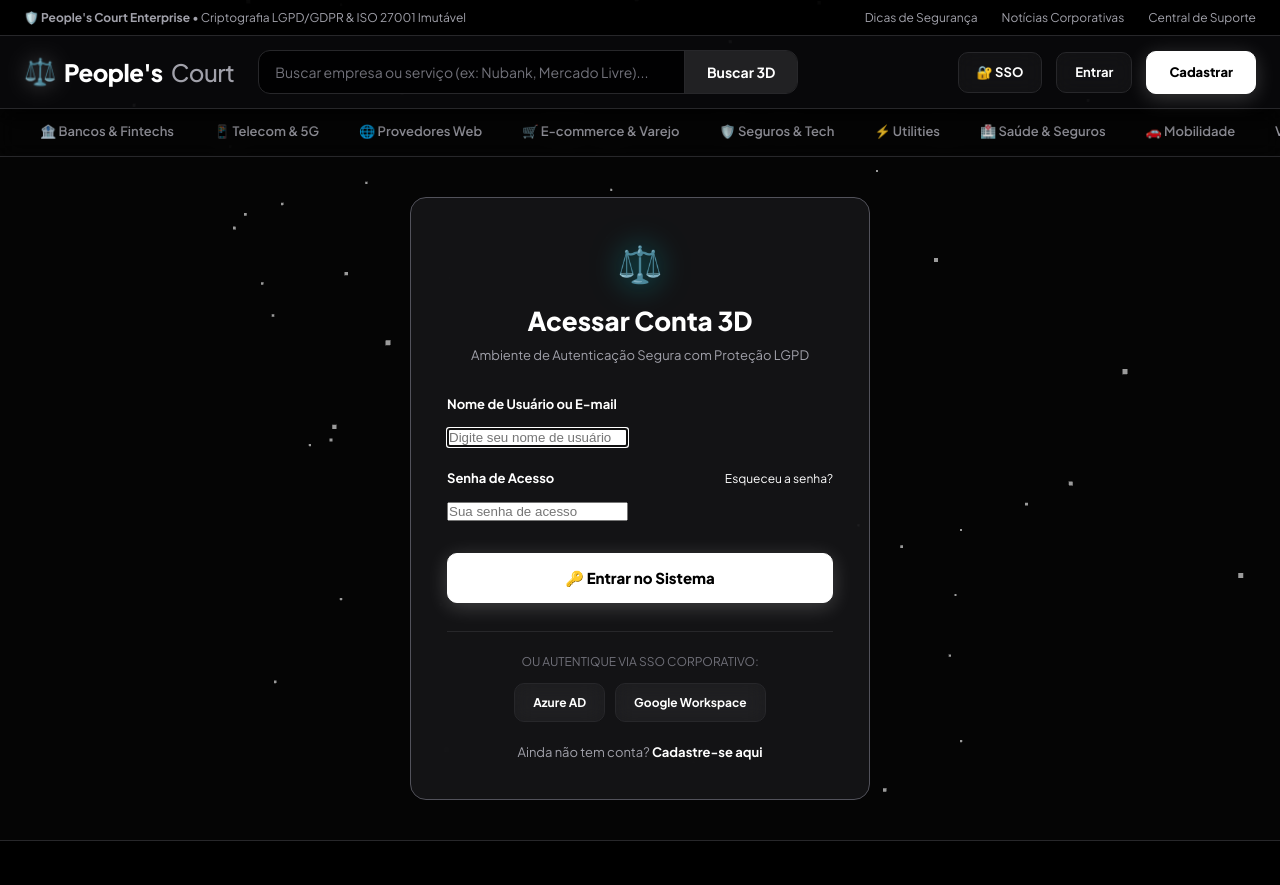
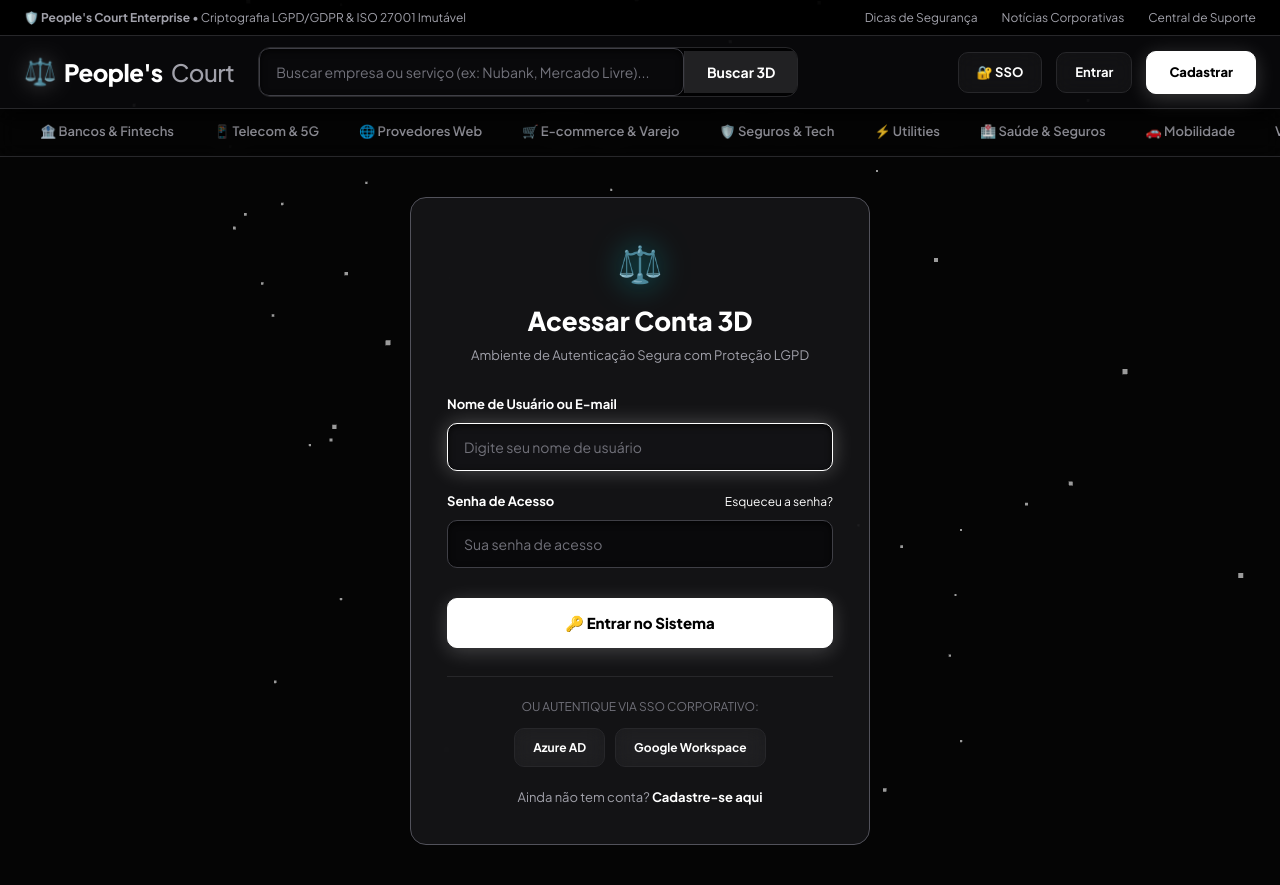
Before and after one commit to ZzftmzZ/People-s-Court, a Django app: page /login/?next=/dashboard/ in a window 1280 px wide. Shown: the top 885 px of the page. Run offline with Django 4.2, Linux system fonts and the light colour scheme.

Commit message:
sua mensagem de commit aqui

```diff
--- a/core/forms.py
+++ b/core/forms.py
@@ -218,13 +218,13 @@ class ReportForm(forms.ModelForm):
         widgets = {
             'reason': forms.Select(attrs={
                 'id': 'id_report_reason',
-                'class': 'w-full px-4 py-2 bg-dark-900 border border-dark-700 rounded-lg text-white',
+                'class': 'form-control',
             }),
             'description': forms.Textarea(attrs={
                 'id': 'id_report_description',
                 'rows': 3,
                 'placeholder': 'Descreva o motivo da denúncia...',
-                'class': 'w-full px-4 py-2 bg-dark-900 border border-dark-700 rounded-lg text-white',
+                'class': 'form-control',
             }),
         }
 
@@ -321,7 +321,7 @@ class ConsumerSignUpForm(forms.Form):
         widget=forms.TextInput(attrs={
             'id': 'id_signup_full_name',
             'placeholder': 'Seu nome completo',
-            'class': 'w-full px-4 py-3 bg-dark-900 border border-dark-700 rounded-lg text-white'
+            'class': 'form-control'
         })
     )
     email = forms.EmailField(
@@ -329,7 +329,7 @@ class ConsumerSignUpForm(forms.Form):
         widget=forms.EmailInput(attrs={
             'id': 'id_signup_email',
             'placeholder': 'seu@email.com',
-            'class': 'w-full px-4 py-3 bg-dark-900 border border-dark-700 rounded-lg text-white'
+            'class': 'form-control'
         })
     )
     cpf = forms.CharField(
@@ -339,7 +339,7 @@ class ConsumerSignUpForm(forms.Form):
         widget=forms.TextInput(attrs={
             'id': 'id_signup_cpf',
             'placeholder': '000.000.000-00',
-            'class': 'w-full px-4 py-3 bg-dark-900 border border-dark-700 rounded-lg text-white'
+            'class': 'form-control'
         })
     )
     password = forms.CharField(
@@ -348,7 +348,7 @@ class ConsumerSignUpForm(forms.Form):
         widget=forms.PasswordInput(attrs={
             'id': 'id_signup_password',
             'placeholder': 'Senha forte (mín. 8 chars, A-z, 0-9, @#$)',
-            'class': 'w-full px-4 py-3 bg-dark-900 border border-dark-700 rounded-lg text-white'
+            'class': 'form-control'
         })
     )
     confirm_password = forms.CharField(
@@ -356,7 +356,7 @@ class ConsumerSignUpForm(forms.Form):
         widget=forms.PasswordInput(attrs={
             'id': 'id_signup_confirm_password',
             'placeholder': 'Repita sua senha',
-            'class': 'w-full px-4 py-3 bg-dark-900 border border-dark-700 rounded-lg text-white'
+            'class': 'form-control'
         })
     )
 
@@ -383,7 +383,7 @@ class CompanySignUpForm(forms.Form):
         widget=forms.TextInput(attrs={
             'id': 'id_company_name',
             'placeholder': 'Razão Social ou Nome Fantasia',
-            'class': 'w-full px-4 py-3 bg-dark-900 border border-dark-700 rounded-lg text-white'
+            'class': 'form-control'
         })
     )
     cnpj = forms.CharField(
@@ -393,7 +393,7 @@ class CompanySignUpForm(forms.Form):
         widget=forms.TextInput(attrs={
             'id': 'id_company_cnpj',
             'placeholder': '00.000.000/0001-00',
-            'class': 'w-full px-4 py-3 bg-dark-900 border border-dark-700 rounded-lg text-white'
+            'class': 'form-control'
         })
     )
     category = forms.CharField(
--- a/templates/base.html
+++ b/templates/base.html
@@ -40,6 +40,47 @@
 
             --pc-glass-shadow: 0 20px 50px rgba(0, 0, 0, 0.95), inset 0 1px 1px rgba(255, 255, 255, 0.15);
             --pc-glow-white: 0 0 25px rgba(255, 255, 255, 0.2);
+        }
+
+        /* ── GLOBAL FORM INPUT STYLING (HIGH CONTRAST DARK 3D) ── */
+        input[type="text"],
+        input[type="email"],
+        input[type="password"],
+        input[type="number"],
+        input[type="file"],
+        select,
+        textarea,
+        .form-control {
+            width: 100% !important;
+            background: #09090b !important;
+            color: #ffffff !important;
+            border: 1px solid #3f3f46 !important;
+            border-radius: 10px !important;
+            padding: 14px 16px !important;
+            font-size: 14px !important;
+            font-family: inherit !important;
+            outline: none !important;
+            transition: all 0.3s ease !important;
+            box-shadow: inset 0 2px 6px rgba(0, 0, 0, 0.7) !important;
+            display: block !important;
+            box-sizing: border-box !important;
+        }
+
+        input[type="text"]:focus,
+        input[type="email"]:focus,
+        input[type="password"]:focus,
+        input[type="number"]:focus,
+        select:focus,
+        textarea:focus,
+        .form-control:focus {
+            border-color: #ffffff !important;
+            box-shadow: 0 0 20px rgba(255, 255, 255, 0.25), inset 0 2px 6px rgba(0, 0, 0, 0.7) !important;
+            background: #121215 !important;
+        }
+
+        input::placeholder,
+        textarea::placeholder {
+            color: #71717a !important;
         }
 
         html { scroll-behavior: smooth; }
```
